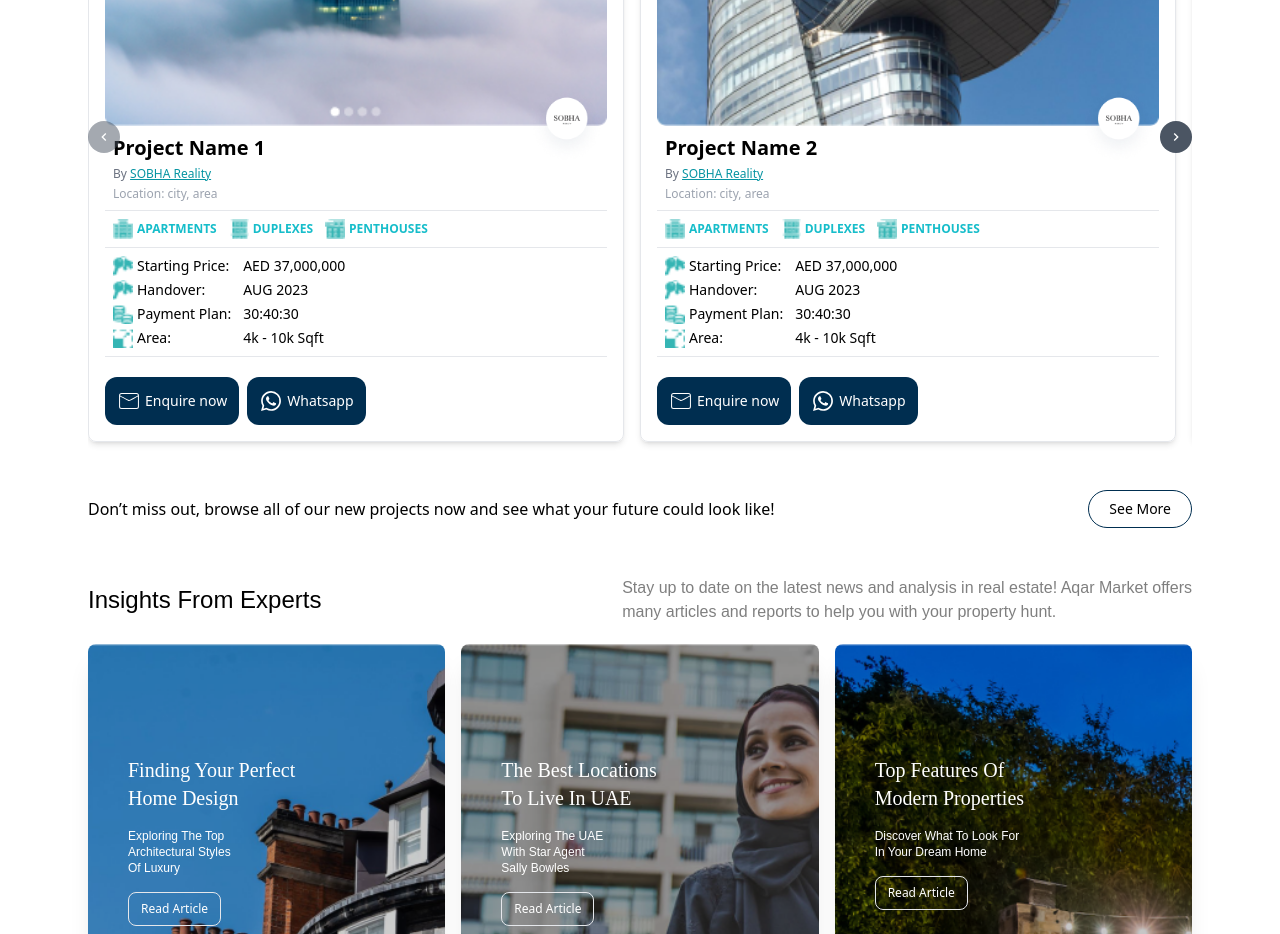
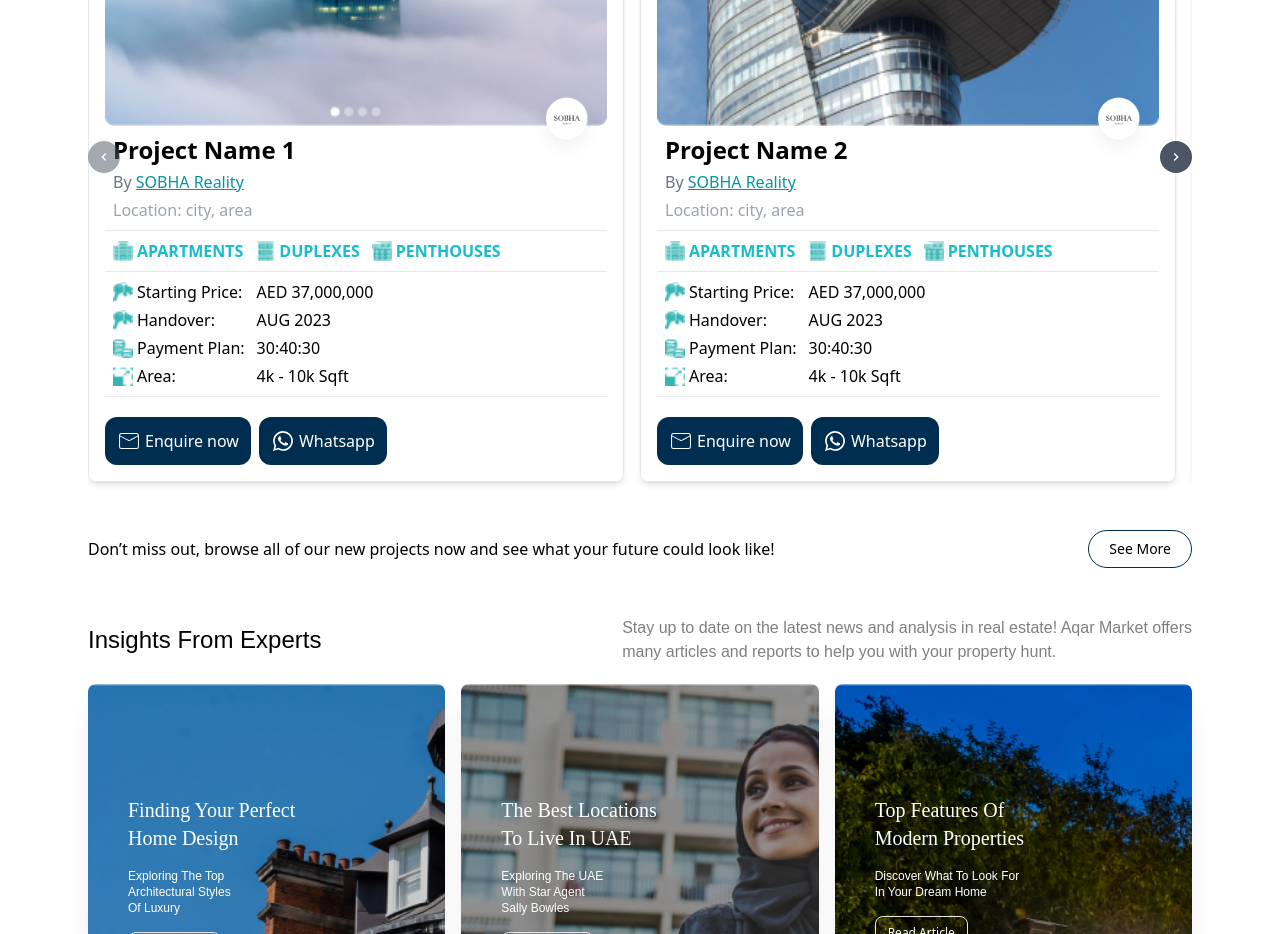
Before and after one commit to nihalmmuneer/mvp-real-estate-assessment, a React (Create React App) app: page / in a window 1280 px wide. Shown: the part 2580-3514 px from the top of the page. Built offline with nearby package versions, Linux system fonts and the light colour scheme; a web font is replaced by a local one.

Commit message:
font-fixes

```diff
--- a/src/components/ProjectCard.jsx
+++ b/src/components/ProjectCard.jsx
@@ -22,31 +22,31 @@ const ProjectCard = ({
       />
     </div>
     <div className="border-b p-2 flex flex-col gap-1">
-      <h2 className="font-semibold text-lg md:text-xl">{projectName}</h2>
-      <p className="text-xs text-gray-500">
+      <h2 className="font-semibold text-lg 2xl:text-3xl md:text-2xl">{projectName}</h2>
+      <p className="text-base 2xl:text-2xl text-gray-500">
         By{" "}
         <a href="shoba" className="underline text-teal-500">
           {developer}
         </a>
       </p>
-      <p className="text-gray-400 text-xs">Location: {location}</p>
+      <p className="text-gray-400 text-base 2xl:text-2xl">Location: {location}</p>
     </div>
     <div className="flex gap-3 p-2 border-b flex-wrap">
       <div className="text-teal-400 flex items-center gap-1">
         <img src="/Apartment.png" alt="apartments" className="w-5 h-5" />
-        <span className="text-xs font-semibold">APARTMENTS</span>
+        <span className="text-base 2xl:text-2xl font-semibold">APARTMENTS</span>
       </div>
       <div className="text-teal-400 flex items-center gap-1">
         <img src="/Duplexes.png" alt="duplexes" className="w-5 h-5" />
-        <span className="font-semibold text-xs">DUPLEXES</span>
+        <span className="font-semibold  2xl:text-2xl text-base">DUPLEXES</span>
       </div>
       <div className="text-teal-400 flex items-center gap-1">
         <img src="/Penthouse.png" alt="penthouses" className="w-5 h-5" />
-        <span className="text-xs font-semibold">PENTHOUSES</span>
+        <span className="text-base 2xl:text-2xl font-semibold">PENTHOUSES</span>
       </div>
     </div>
     <div className="flex items-center gap-3 p-2 border-b">
-      <div className="flex flex-col text-sm gap-1">
+      <div className="flex flex-col text-base 2xl:text-2xl gap-1">
         <div className="flex items-center gap-1">
           <img src="/starting-price.png" alt="starting-price" className="w-5 h-5" />
           <span>Starting Price:</span>
@@ -64,7 +64,7 @@ const ProjectCard = ({
           <span>Area:</span>
         </div>
       </div>
-      <div className="flex flex-col gap-1 text-sm">
+      <div className="flex flex-col gap-1 text-base 2xl:text-2xl">
         <h2>{startingPrice}</h2>
         <h2>{handoverDate}</h2>
         <h2>{paymentPlan}</h2>
@@ -78,14 +78,14 @@ const ProjectCard = ({
           className="text-white p-3 rounded-xl bg-customBlue flex items-center gap-1"
         >
           <CiMail className="w-6 h-6" />
-          <span className="text-sm">Enquire now</span>
+          <span className="text-base 2xl:text-2xl">Enquire now</span>
         </button>
         <button
           type="button"
           className="text-white p-3 bg-customBlue rounded-xl flex items-center gap-1"
         >
           <MdOutlineWhatsapp className="w-6 h-6" />
-          <span className="text-sm">Whatsapp</span>
+          <span className="text-base 2xl:text-2xl">Whatsapp</span>
         </button>
       </div>
     </div>
```
